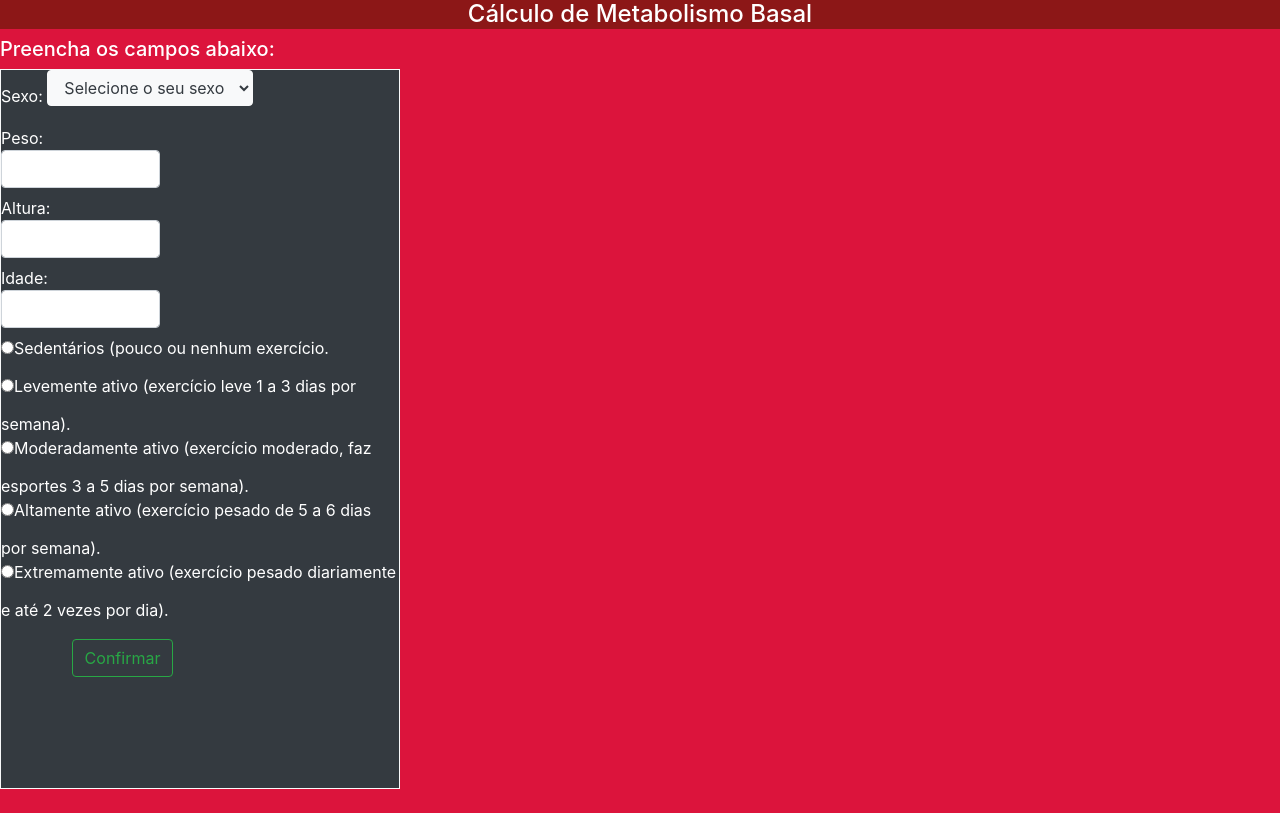
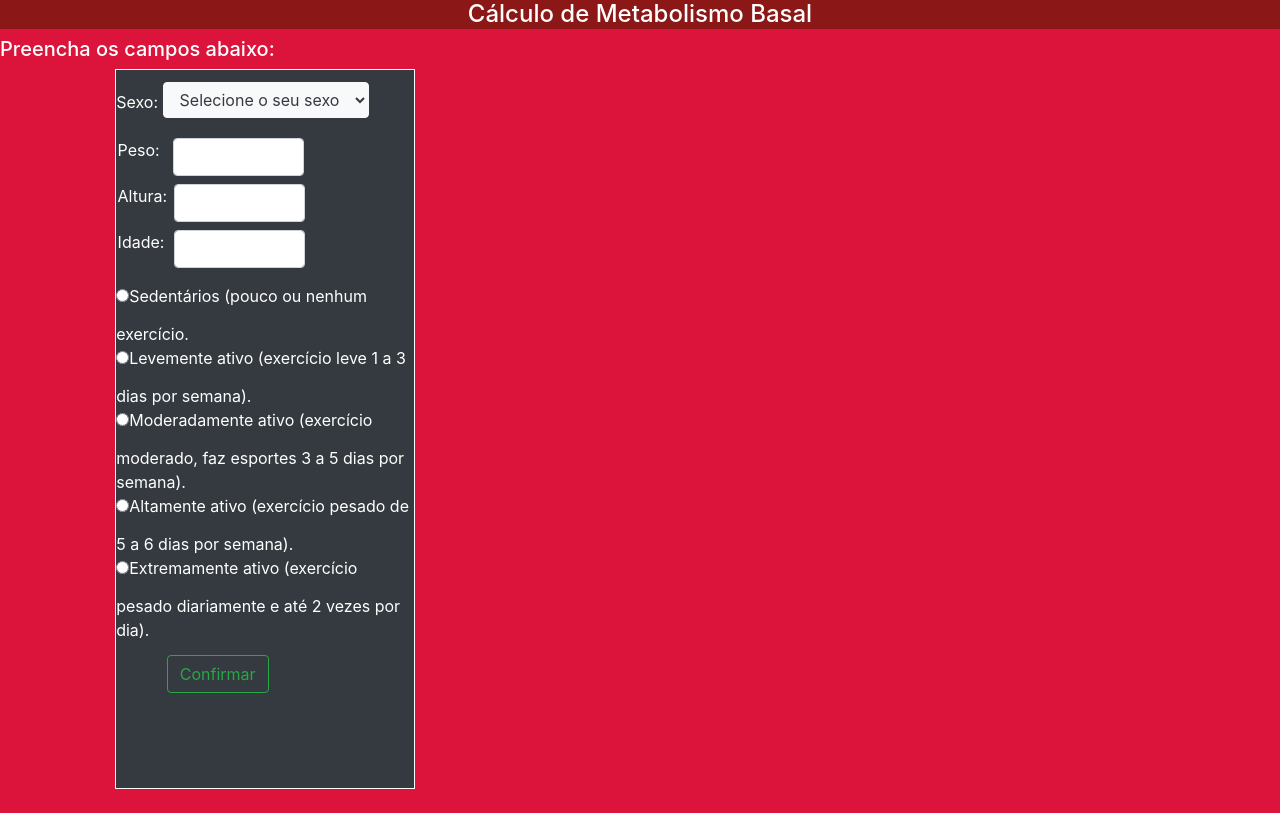
Before and after one commit to BelisariusArchMagus390/appCalculoMetabolico, a website: page www/index.html in a window 1280 px wide. Drawn offline with nearby package versions, Linux system fonts and the light colour scheme.

Commit message:
mundança no posicionamento da #box e de algumas coisas

```diff
--- a/www/css/style.css
+++ b/www/css/style.css
@@ -18,9 +18,11 @@ body{
   background: crimson;
   color:white;
 
+
 }
 #box{
-  width:400px;
+  width:300px;
+  margin-left:9%;
   height: 90%;
   border:black 4px solid;
 }
@@ -30,4 +32,16 @@ body{
 }
 #peso,#altura,#idade{
   width:40%;
+  margin-left:2%;
+
 }
+
+#peso{
+  margin-left:4%;
+}
+#idade{
+  margin-left:3%;
+}
+#sexo{
+  margin-top:4%;
+}
--- a/www/index.html
+++ b/www/index.html
@@ -43,16 +43,16 @@
         </select>
       </div>
 
-      <div>
-        Peso: <input type="text" class="linha edit   mb-2 form-control " id="peso"></input>
+      <div class="row">
+       <label style="margin-left:5%;"> Peso:</label> <input type="number" class="linha edit   mb-2 form-control " id="peso"></input>
       </div>
 
-      <div>
-        Altura: <input type="number" class="linha edit  mb-2 form-control " id="altura"></input>
+      <div class="row">
+        <label style="margin-left:5%;">Altura:</label> <input type="number" class="linha edit  mb-2 form-control " id="altura"></input>
       </div>
 
-      <div>
-        Idade: <input type="number" class="linha edit  mb-2 form-control  " id="idade"></input>
+      <div class="row">
+       <label style="margin-left:5%;"> Idade:</label> <input type="number" class="linha edit  mb-2 form-control  " id="idade"></input>
       </div>
 
       <h5></h5 class="linha">
```
